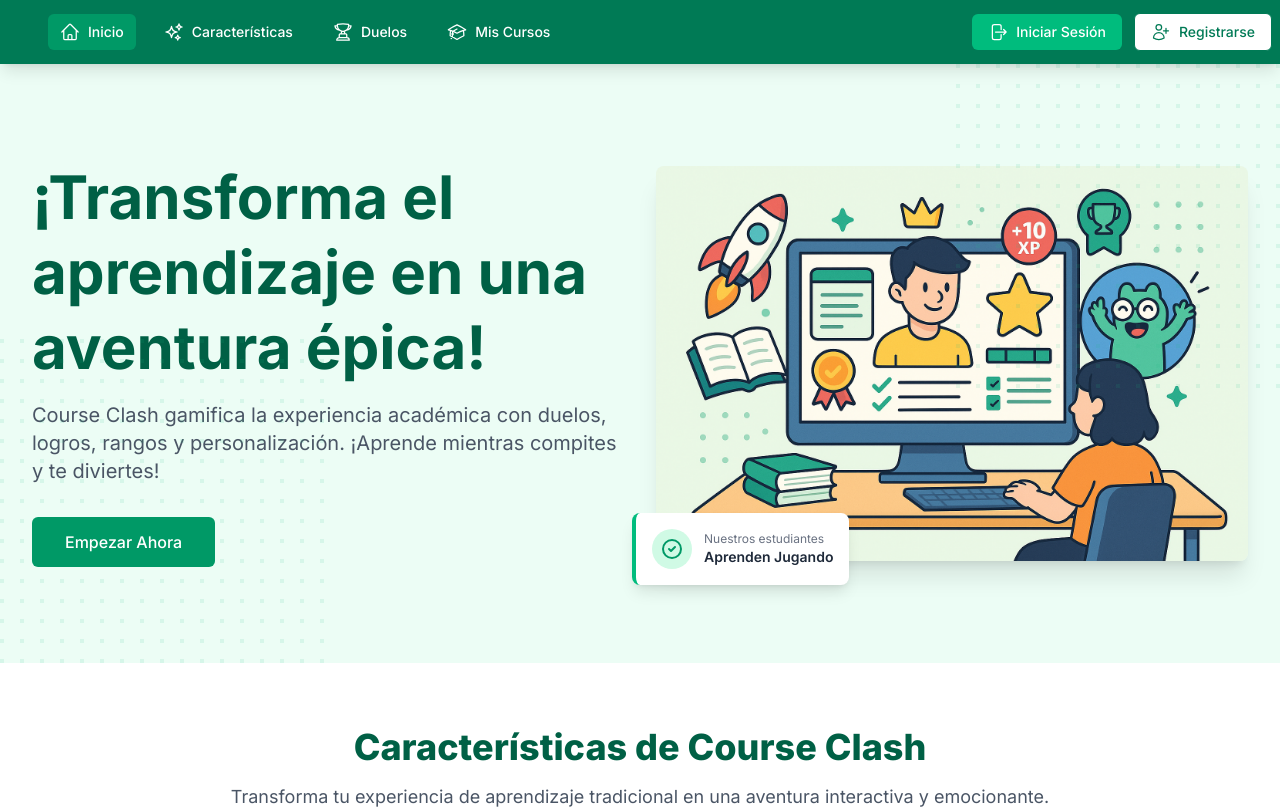
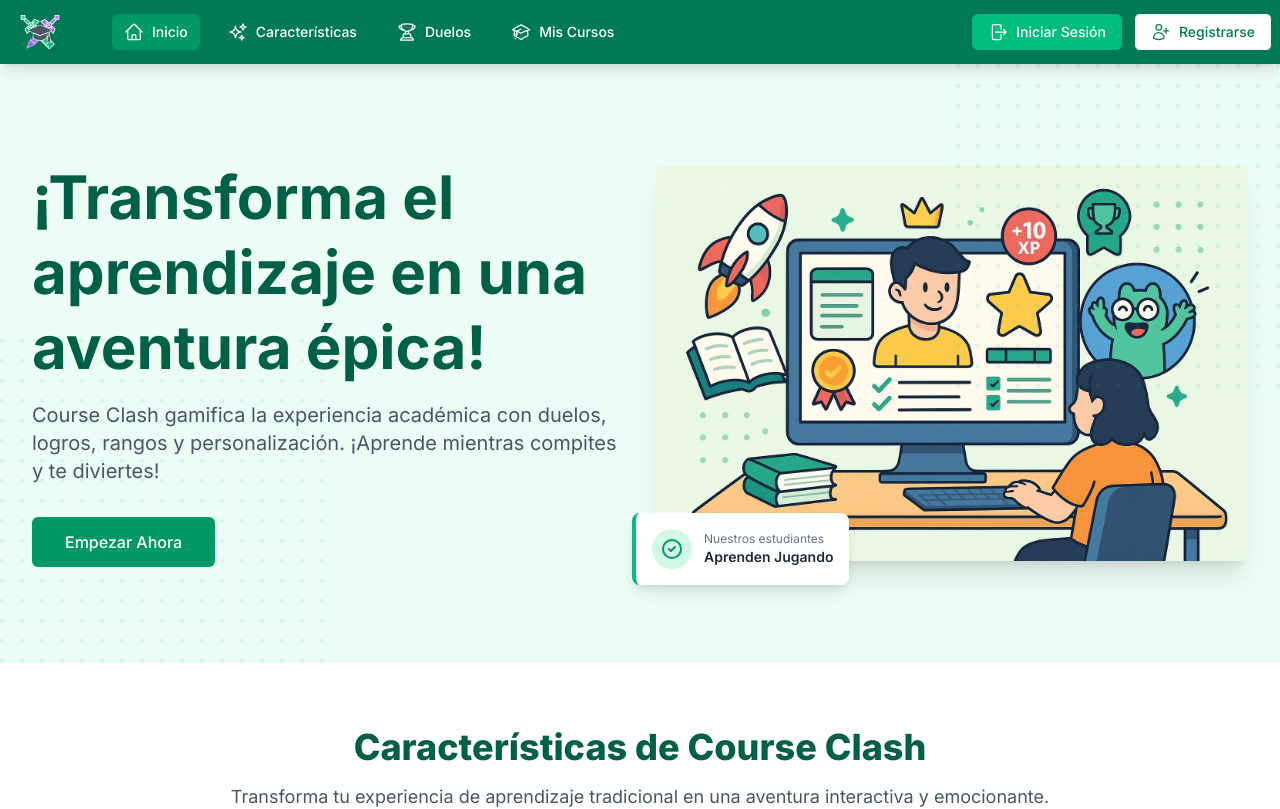
Before and after one commit to w1sec0d/CourseClash, a Next.js app in the folder frontend/: page / in a window 1280 px wide. Shown: the top 809 px of the page. Built offline with nearby package versions, Linux system fonts and the light colour scheme; no server answers.

Commit message:
Añade logo de la aplicacion

```diff
--- a/frontend/components/NavigationBar.tsx
+++ b/frontend/components/NavigationBar.tsx
@@ -3,6 +3,7 @@
 import Link from 'next/link';
 import { useState } from 'react';
 import clsx from 'clsx';
+import Image from 'next/image';
 import {
   HomeIcon,
   SparklesIcon,
@@ -62,13 +63,14 @@
           <div className='items-center justify-between h-16 flex'>
             <div className='items-center flex'>
               <div className='flex-shrink-0'>
-                {/* <Image
-                  alt='Logo de Course Clash - Espada insertada en un birrete de graduación'
-                  src='https://placehold.co/200x80/emerald/white?text=Course+Clash'
+                <Image
+                  alt='Logo de Course Clash'
+                  src='/logo_no_title.svg'
                   className='h-12 w-auto'
-                  width={200}
-                  height={80}
-                /> */}
+                  width={64}
+                  height={64}
+                  priority
+                />
               </div>
               <div className='md:block hidden'>
                 <div className='ml-10 items-baseline flex space-x-4'>
@@ -160,13 +162,14 @@
           )}
           <div className='items-center flex'>
             <div className='flex-shrink-0'>
-              {/* <Image
-                alt='Logo de Course Clash - Espada insertada en un birrete de graduación'
-                src='https://placehold.co/200x80/emerald/white?text=Course+Clash'
-                className='h-12 w-auto'
-                width={200}
-                height={80}
-              /> */}
+              <Image
+                alt='Logo de Course Clash'
+                src='/logo_no_title.svg'
+                className='h-16 w-auto'
+                width={64}
+                height={64}
+                priority
+              />
             </div>
             <div className='md:block hidden'>
               <div className='ml-10 items-baseline flex space-x-4'>
```
Also changed, not shown: 1 other file (tests, documents, lock files or other folders).
